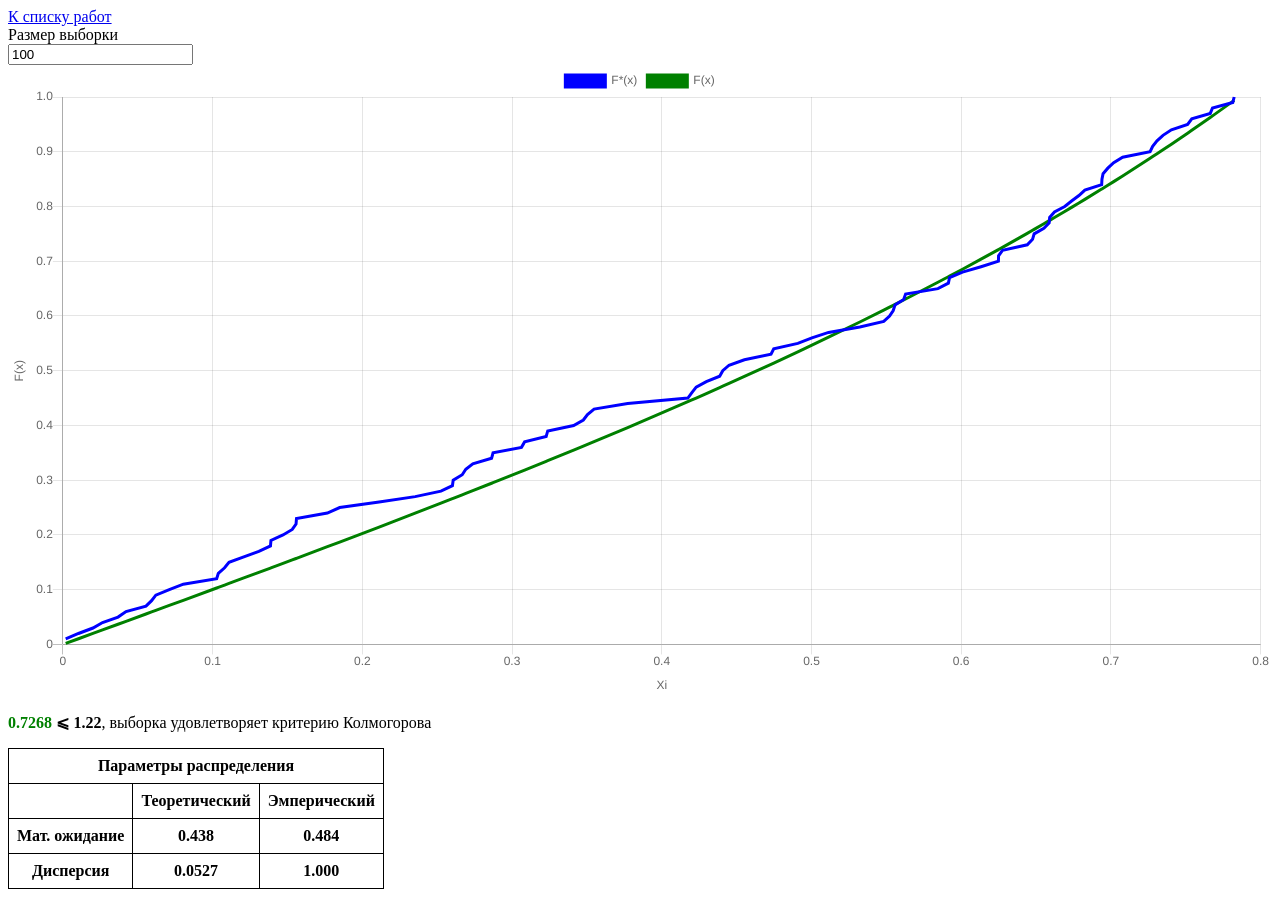
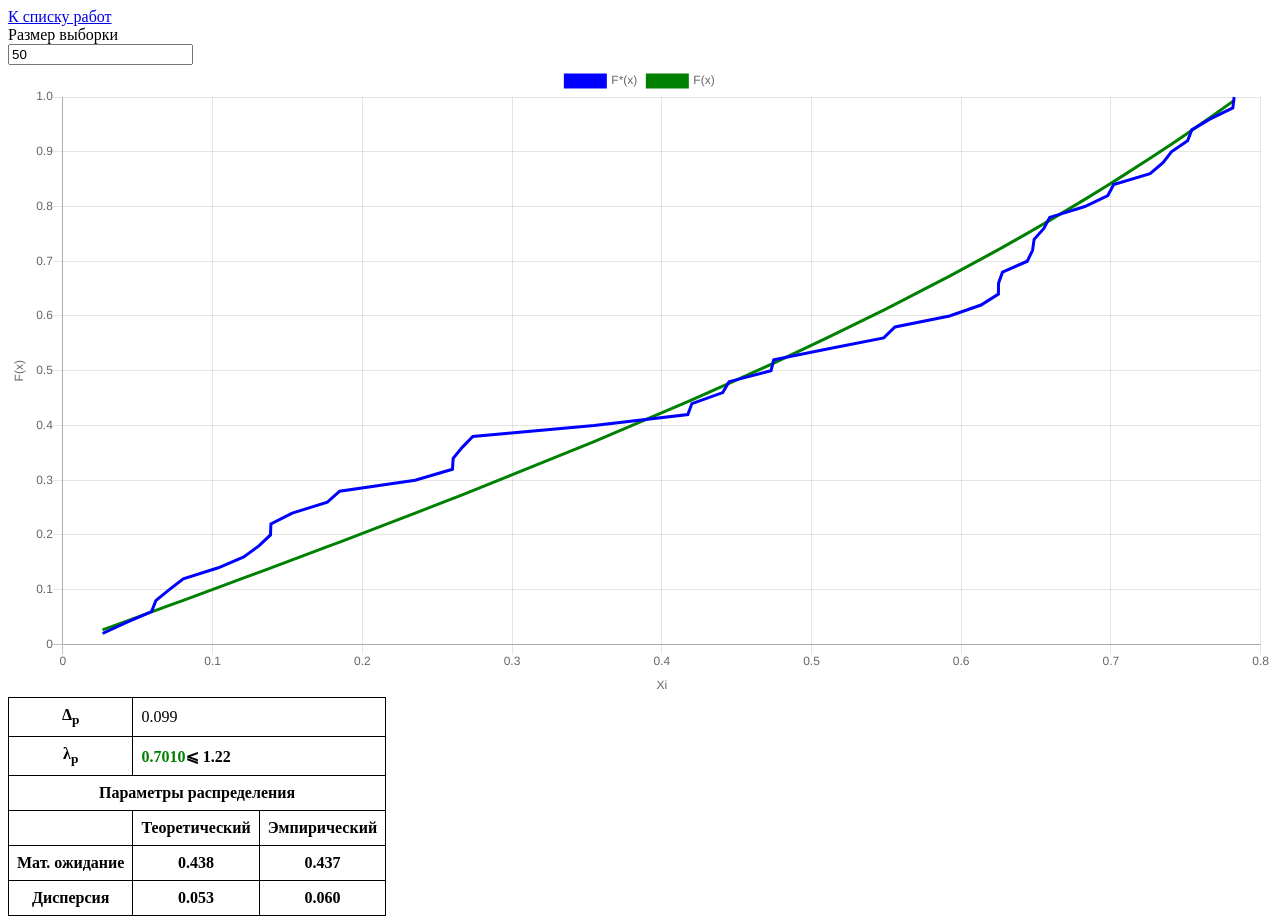
Before and after one commit to vasilevx/systems-modeling, a React (Create React App) app: page /lab3 in a window 1280 px wide. Before the commit the page ends 897 px from the top, so only its background shows below. Built offline with nearby package versions, Linux system fonts and the light colour scheme.

Commit message:
lab2 works

```diff
--- a/src/labs/lab3.jsx
+++ b/src/labs/lab3.jsx
@@ -8,9 +8,9 @@ import Zoom from 'chartjs-plugin-zoom';
 Критерий согласия Колмогорова
 */
 const analyticExpectedValue = 0.438;
-const analyticVariance = 0.0527;
-const min = 0;
-const max = Math.PI / 4;
+const analyticVariance = 0.053;
+// const min = 0;
+// const max = Math.PI / 4;
 const constLambda = 1.22;
 const constP = 0.1;
 
@@ -26,11 +26,11 @@ const F = x => Math.tan(x);
 const reverseF = x => Math.atan(x);
 
 /* Статистическая функция распределения */
-const statFunction = sortedArr => {
-    const len = sortedArr.length;
-    const res = sortedArr.map((_, index) => (index + 1) / len);
-    return res;
-};
+// const statFunction = sortedArr => {
+//     const len = sortedArr.length;
+//     const res = sortedArr.map((_, index) => (index + 1) / len);
+//     return res;
+// };
 
 const generateRandomValues = n => {
     return [...new Array(n)].map(() => {
@@ -38,22 +38,9 @@ const generateRandomValues = n => {
     });
 };
 
-const calculateMean = arr => {
-    const len = arr.length;
-    const mean = arr.reduce((sum, item) => sum + item, 0) / len;
-    return mean;
-};
-
-const calculateVariance = (arr, mean) => {
-    const len = arr.length;
-
-    const varx = arr.reduce((sum, item) => (sum += (item - mean) ** 2), 0);
-    return varx / (len - 1);
-};
-
 const Lab3 = () => {
     const [u, setUpd] = useState(true);
-    const [arraySize, setArraySize] = useState(100);
+    const [arraySize, setArraySize] = useState(50);
 
     /* Генерируем arraySize случайных чисел */
     const randomNumbers = generateRandomValues(arraySize).sort((a, b) => a - b);
@@ -61,58 +48,92 @@ const Lab3 = () => {
     /* Находим значения обратной функции */
     const reverseValues = randomNumbers.map(reverseF);
 
-    /* Находим значения F(x) */
+    const statValues = [];
+    const Fvalues = [];
+    let deltaP = 0;
+    let min = 1;
+    let max = 0;
+
+    const m = arraySize > 500 ? 30 : Math.floor(arraySize / (15 / 20));
+
     const before = Date.now();
+    reverseValues.forEach((x, index) => {
+        const FValue = F(x);
 
-    const Fvalues = reverseValues.map(item => F(item));
-    // const {Fvalues, statValues, deltaP, meanSum} = reverseValues.reduce((obj, x, index) => {
-    //     const FValue = F(x);
-    //     const statValue = (index + 1) / arraySize;
+        if (FValue < min) {
+            min = FValue;
+        }
 
-    //     const delta = Math.abs(FValue - statValue);
+        if (FValue > max) {
+            max = FValue;
+        }
+        const statValue = (index + 1) / arraySize;
 
-    //     if (delta > obj.deltaP) {
-    //         obj.deltaP = delta;
-    //     }
+        const delta = Math.abs(FValue - statValue);
 
-    //     obj.meanSum += FValue;
+        if (delta > deltaP) {
+            deltaP = delta;
+        }
 
-    //     obj.statValues = [...obj.statValues, statValue]
-    //     obj.Fvalues = [...obj.Fvalues, FValue];
-    //     return obj;
-    // }, {statValues: [], Fvalues: [], deltaP: 0, meanSum: 0});
+        statValues.push(statValue);
+        Fvalues.push(FValue);
+    });
 
+    const deltaX = (max - min) / m;
 
-    /* Находим значени F*(x) */
-    const statValues = statFunction(reverseValues);
+    const parts = [];
 
-    const deltaP = Fvalues.reduce((max, item, i) => {
-        const statValue = statValues[i];
-        const deltaFFirst = Math.abs(item - statValue);
-        const deltaStatFirst = Math.abs(statValue - item);
-        // console.log(deltaFFirst, deltaStatFirst);
-        const deltaMin =
-            deltaFFirst > deltaStatFirst ? deltaFFirst : deltaStatFirst;
-        max = max > deltaMin ? max : deltaMin;
-        return max;
-    }, 0);
+    let i = 0;
+
+    while (i < m) {
+        const minValue = min + deltaX * i;
+        const maxValue = minValue + deltaX;
+        parts[i] = {
+            minValue,
+            maxValue,
+            data: [],
+            size: 0
+        };
+        i++;
+    }
+
+    reverseValues.forEach(val => {
+        parts.forEach(item => {
+            const { minValue, maxValue } = item;
+            if (val >= minValue && val <= maxValue) {
+                item.size += 1;
+                item.data.push(val);
+            }
+        });
+    });
+
+    const mappedParts = parts.map(part => ({
+        V: (part.minValue + part.maxValue) / 2,
+        P: part.size / arraySize
+    }));
+
+    const mean = mappedParts.reduce((sum, item) => sum + item.P * item.V, 0);
+    const variance = mappedParts.reduce(
+        (sum, item) => sum + item.P * (item.V - mean) ** 2,
+        0
+    );
 
     const lambda = deltaP * Math.sqrt(arraySize);
     const isOk = lambda <= constLambda;
-    const mean =calculateMean(Fvalues);
-    const variance = 1;
 
     /* Преобразуем в формат графика */
-    const [FChartData, statChartData] = reverseValues.reduce(
-        (obj, item, i) => {
-            obj[0] = [...obj[0], { x: item, y: Fvalues[i] }];
-            obj[1] = [...obj[1], { x: item, y: statValues[i] }];
-            return obj;
-        },
-        [[], []]
-    );
-   const after = Date.now();
-    console.log(after - before);
+    const FChartData = reverseValues.map((item, i) => ({
+        x: item,
+        y: Fvalues[i]
+    }));
+
+    const statChartData = reverseValues.map((item, i) => ({
+        x: item,
+        y: statValues[i]
+    }));
+
+    const after = Date.now();
+    console.log('Time', after - before);
     return (
         <div>
             <label>
@@ -187,27 +208,35 @@ const Lab3 = () => {
                     ]
                 }}
             />
-            <p>
-                <b style={{ color: isOk ? 'green' : 'red' }}>
-                    {lambda.toFixed(4)}
-                </b>{' '}
-                <b>
-                    {isOk ? '⩽' : '>'} {constLambda}
-                </b>
-                ,{' '}
-                <span>
-                    выборка {!isOk && 'не'} удовлетворяет критерию Колмогорова
-                </span>
-            </p>
+
             <table>
                 <tbody>
+                    <tr>
+                        <th>
+                            Δ<sub>p</sub>
+                        </th>
+                        <td colSpan={2}>{deltaP.toFixed(3)}</td>
+                    </tr>
+                    <tr>
+                        <th>
+                            λ<sub>p</sub>
+                        </th>
+                        <td colSpan={2}>
+                            <b style={{ color: isOk ? 'green' : 'red' }}>
+                                {lambda.toFixed(4)}
+                            </b>
+                            <b>
+                                {isOk ? '⩽' : '>'} {constLambda}
+                            </b>
+                        </td>
+                    </tr>
                     <tr>
                         <th colSpan={3}>Параметры распределения</th>
                     </tr>
                     <tr>
                         <th></th>
                         <th>Теоретический</th>
-                        <th>Эмперический</th>
+                        <th>Эмпирический</th>
                     </tr>
 
                     <tr>
```
